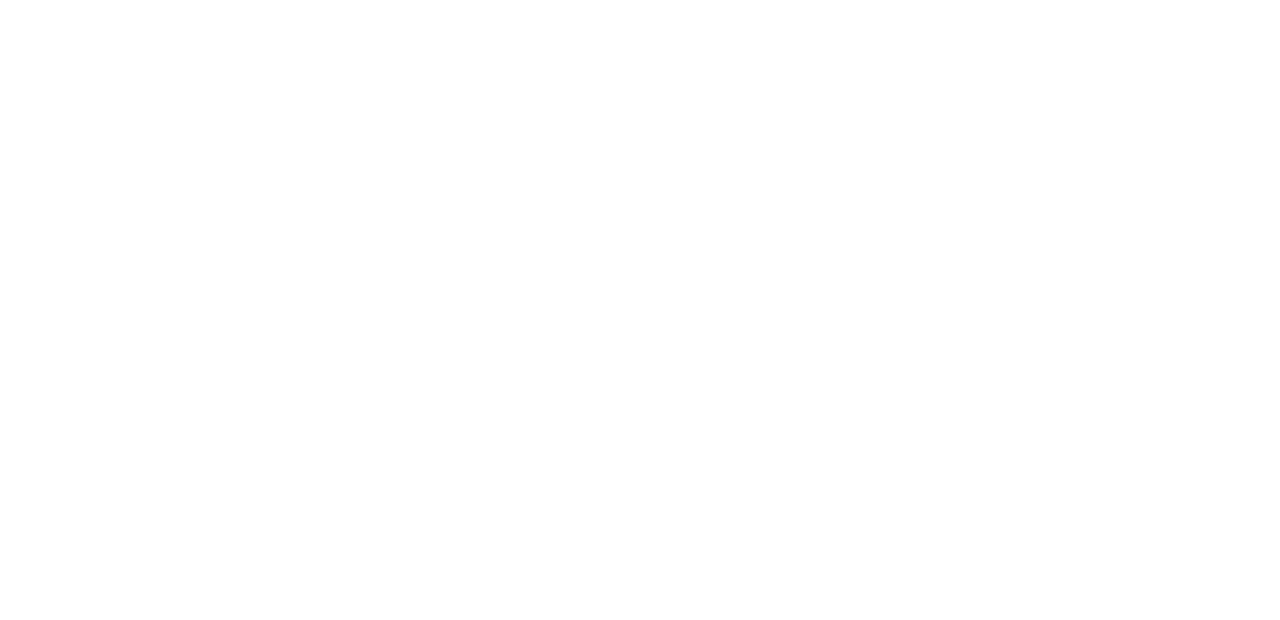
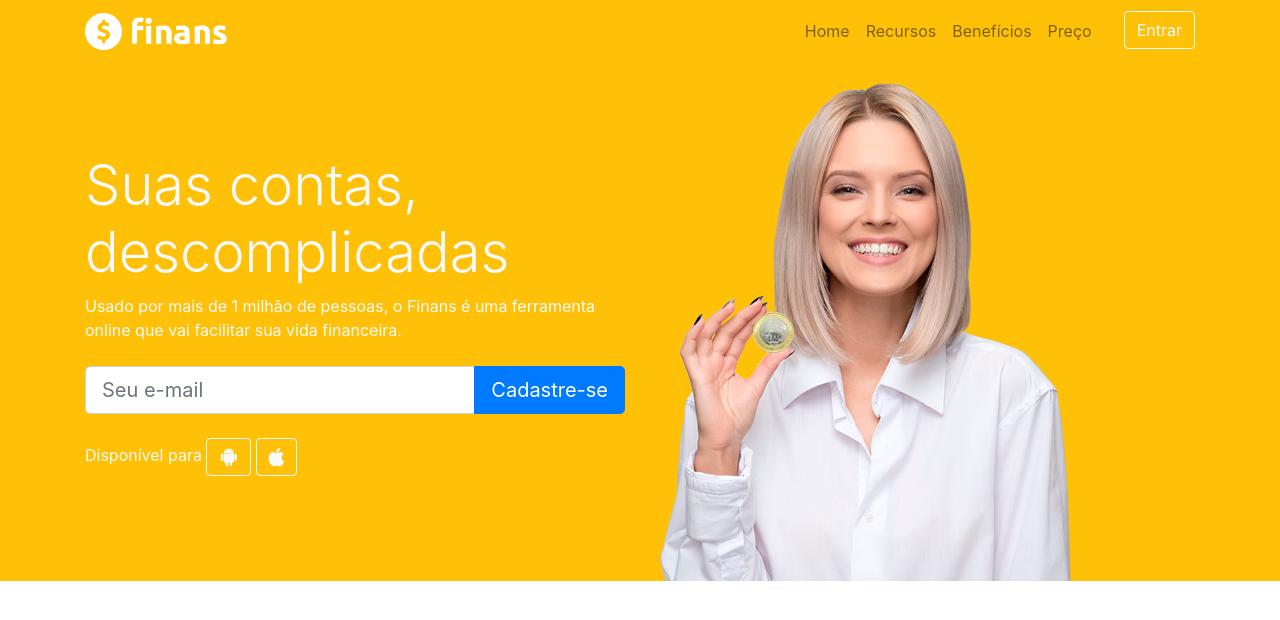
Before and after one commit to jarad1/finans, a plain HTML site: page index.html in a window 1280 px wide. Drawn offline with nearby package versions, Linux system fonts and the light colour scheme.

Commit message:
finans topo

```diff
--- /dev/null
+++ b/css/style.css
@@ -0,0 +1,3 @@
+#home {
+    background-color: #ffc107;
+}
--- a/index.html
+++ b/index.html
@@ -3,13 +3,102 @@
 <head>
     <meta charset="UTF-8">
     <meta name="viewport" content="width=device-width, initial-scale=1.0">
-    <title>Finans</title>
+
+    <!-- Bootstrap CSS -->
+    <link rel="stylesheet" href="https://stackpath.bootstrapcdn.com/bootstrap/4.1.3/css/bootstrap.min.css" integrity="sha384-MCw98/SFnGE8fJT3GXwEOngsV7Zt27NXFoaoApmYm81iuXoPkFOJwJ8ERdknLPMO" crossorigin="anonymous">
+
+    <!-- Estilo customizado -->
+    <link rel="stylesheet" href="./css/style.css">
+
+    <!-- Font Awesome -->
+    <link rel="stylesheet" href="https://use.fontawesome.com/releases/v5.3.1/css/all.css" integrity="sha384-mzrmE5qonljUremFsqc01SB46JvROS7bZs3IO2EmfFsd15uHvIt+Y8vEf7N7fWAU" crossorigin="anonymous">
+
+    <title>Finans - finanças pessoais</title>
 
     <link rel="icon" href="./img/favicon.png" type="image/png">
-
 
 </head>
 <body>
 
+    <header>
+        <nav class="navbar navbar-expand-sm navbar-light bg-warning">
+            <div class="container">
+                <a class="navbar-brand" href="#">
+                    <img src="./img/logo.png" alt="Finans" width="142">
+                </a>
+
+                <button class="navbar-toggler" data-toggle="collapse" data-target="#nav-primary">
+                    <span class="navbar-toggler-icon"></span>
+                </button>
+
+                <div class="collapse navbar-collapse" id="nav-primary">
+                    <ul class="navbar-nav ml-auto">
+                        <li class="nav-item">
+                            <a class="nav-link" href="#">Home</a>
+                        </li>
+                        <li class="nav-item">
+                            <a class="nav-link" href="#">Recursos</a>
+                        </li>
+                        <li class="nav-item">
+                            <a class="nav-link" href="#">Benefícios</a>
+                        </li>
+                        <li class="nav-item">
+                            <a class="nav-link" href="#">Preço</a>
+                        </li>
+                        <li class="nav-item">
+                            <a class="btn btn-outline-light ml-md-4 " href="#">Entrar</a>
+                        </li>
+                    </ul>
+                </div>
+            </div>
+        </nav>
+    </header>
+
+    <section id="home">
+        <div class="container">
+
+            <div class="row ">
+                <div class="col-md-6 d-flex text-light">
+
+                    <div class="align-self-center">
+                        <h1 class="display-4 ">Suas contas, descomplicadas</h1>
+                        <p>
+                            Usado por mais de 1 milhão de pessoas, o Finans é uma ferramenta online que vai facilitar sua vida financeira.
+                        </p>
+                        <form action="" class="mt-4 mb-4">
+                            <div class="input-group input-group-lg">
+                                <input class="form-control" type="e-mail" placeholder="Seu e-mail">
+                                <div class="input-group-append">
+                                    <button class="btn btn-primary">Cadastre-se</button>
+                                </div>
+                            </div>
+                        </form>
+
+                        <p>
+                            Disponível para
+                            <a class="btn btn-outline-light" href="">
+                                <i class="fab fa-android fa-lg"></i>
+                            </a>
+                            <a class="btn btn-outline-light" href="">
+                                <i class="fab fa-apple fa-lg"></i>
+                            </a>
+                        </p>
+                    </div>
+
+                </div>
+                <div class="col-md-6 d-none d-md-block">
+                    <img src="./img/capa-mulher.png" alt="">
+                </div>
+
+            </div>
+        </div>
+    </section>
+
+
+    <!-- JavaScript (Opcional) -->
+    <!-- jQuery primeiro, depois Popper.js, depois Bootstrap JS -->
+    <script src="https://code.jquery.com/jquery-3.3.1.slim.min.js" integrity="sha384-q8i/X+965DzO0rT7abK41JStQIAqVgRVzpbzo5smXKp4YfRvH+8abtTE1Pi6jizo" crossorigin="anonymous"></script>
+    <script src="https://cdnjs.cloudflare.com/ajax/libs/popper.js/1.14.3/umd/popper.min.js" integrity="sha384-ZMP7rVo3mIykV+2+9J3UJ46jBk0WLaUAdn689aCwoqbBJiSnjAK/l8WvCWPIPm49" crossorigin="anonymous"></script>
+    <script src="https://stackpath.bootstrapcdn.com/bootstrap/4.1.3/js/bootstrap.min.js" integrity="sha384-ChfqqxuZUCnJSK3+MXmPNIyE6ZbWh2IMqE241rYiqJxyMiZ6OW/JmZQ5stwEULTy" crossorigin="anonymous"></script>
 </body>
 </html>
```
Also changed, not shown: img/favicon.png.
